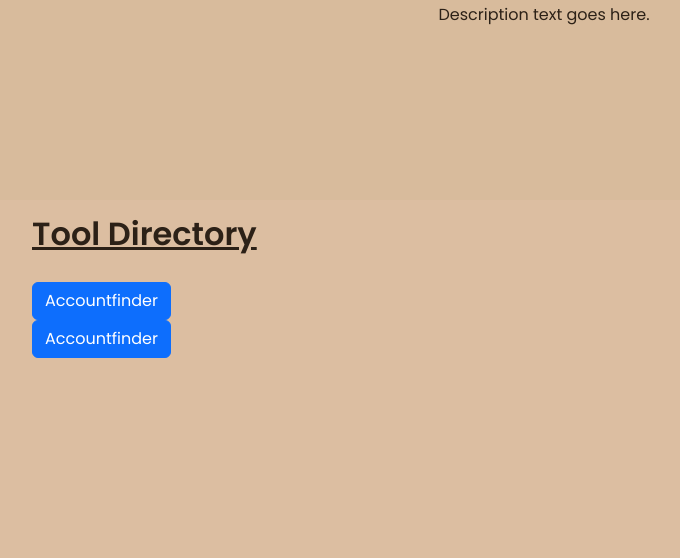
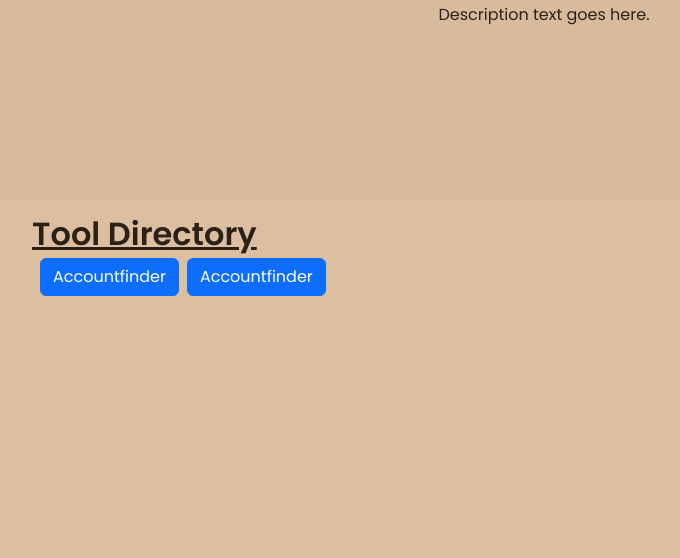
Before and after one commit to NotemTotem/OwlGlass, a Flask app: page / in a window 1280 px wide. Shown: the part 242-800 px from the top of the page, without its empty margins (96-776 px from the left). Run offline with Flask 3, Linux system fonts and the light colour scheme.

Commit message:
fixed toolscripts_container incorrectly being defined as a class in style.css and changed it to a id.

```diff
--- a/src/Webgui/static/style.css
+++ b/src/Webgui/static/style.css
@@ -174,7 +174,7 @@ p {
     justify-content: space-around;
 }
 
-.toolscripts_container {
+#toolscripts_container {
     display: flex;
     gap: 0.5em;
 }
```
